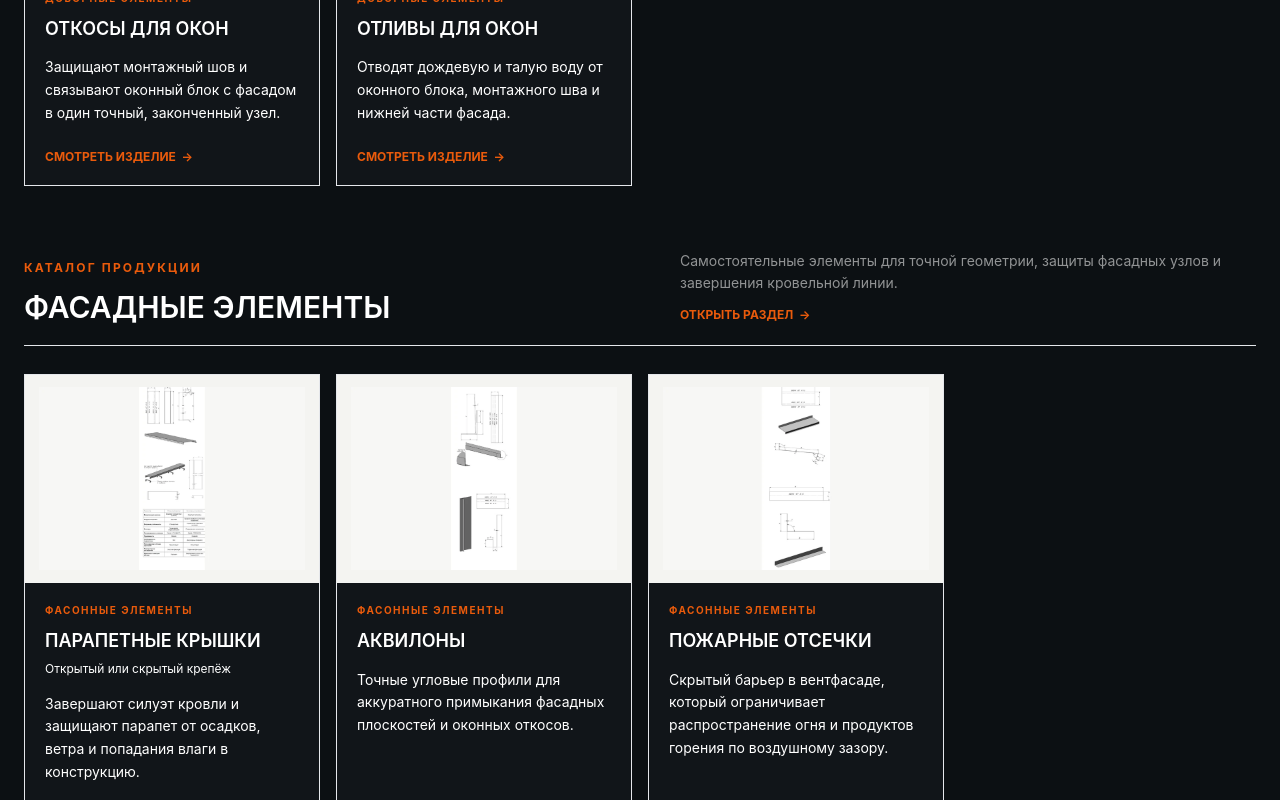
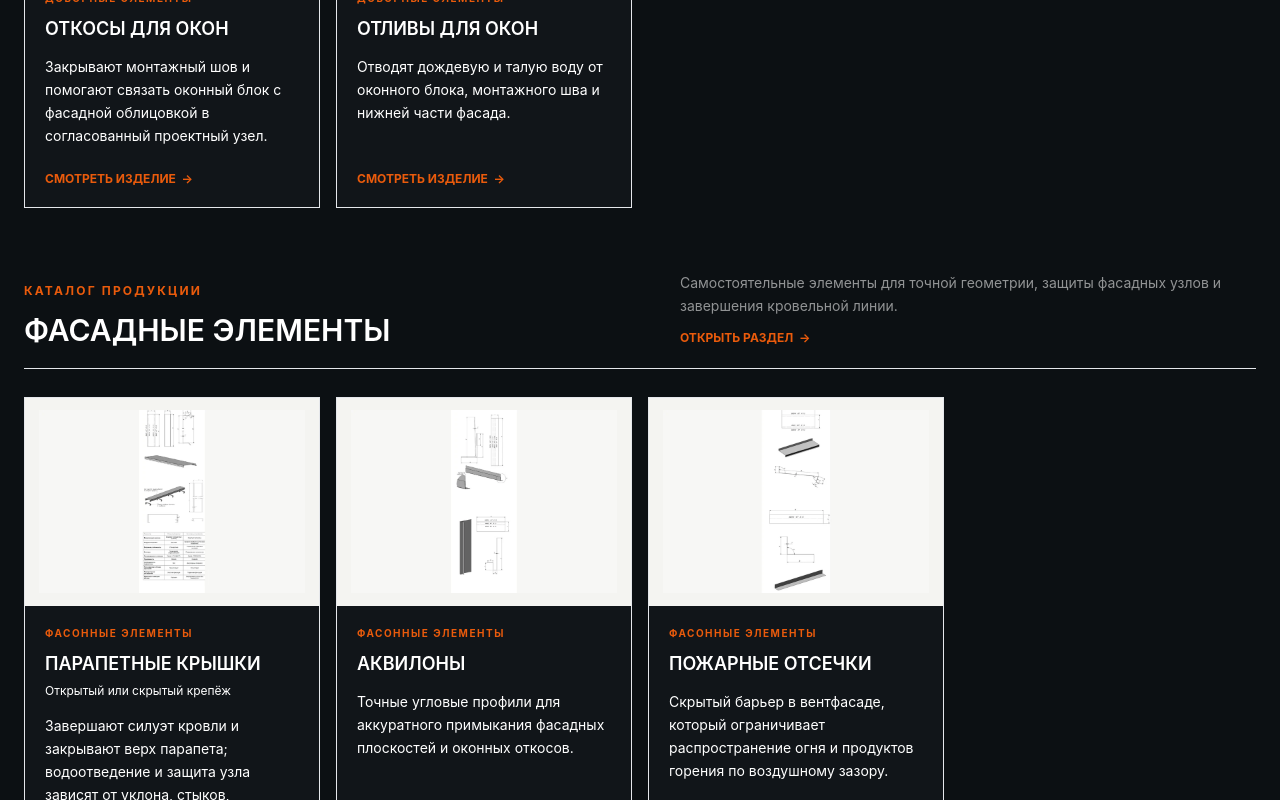
Before and after one commit to alexeyborisov19-sys/alexeyborisov19-sys-steel-probuct, a Next.js app: page /products in a window 1280 px wide. Shown: the part 1960-2760 px from the top of the page. Built offline with nearby package versions, Linux system fonts and the light colour scheme; no server answers.

Commit message:
content: clarify supply-only scope and project-dependent facade claims

```diff
--- a/data/products.ts
+++ b/data/products.ts
@@ -78,9 +78,9 @@ export const products: Product[] = [
     badge: "3D-геометрия",
     lead: "Объёмные кассеты для фасадов, входных групп и архитектурных акцентов, которым нужна выразительная геометрия.",
     character: "Динамичный. Живой. Меняющийся.",
-    description: "Сложная рельефная геометрия — Z-образные, трапециевидные и волнообразные грани — выводит фасад из плоскости. Глубина рельефа от 15 до 80 мм создаёт выразительную игру света и тени, а дополнительная жёсткость панели помогает сохранить точную форму на объекте.",
+    description: "Сложная рельефная геометрия — Z-образные, трапециевидные и волнообразные грани — выводит фасад из плоскости. Глубина рельефа от 15 до 80 мм создаёт выразительную игру света и тени. Рельеф изменяет жёсткость панели; допустимые размеры и исполнение проверяются по проектным данным.",
     applications: ["Торгово-развлекательные центры", "Входные группы", "Акцентные фасады", "Жилые комплексы с авторской архитектурой"],
-    advantage: "Объёмная геометрия усиливает архитектурный образ и повышает жёсткость панели.",
+    advantage: "Объёмная геометрия усиливает архитектурный образ; конструктивные параметры панели согласуются под размеры и условия конкретного проекта.",
     specs: metalCassetteSpecs,
     technicalImage: "/images/products/technical/metallokassety-relef.webp",
     sourceSheet: "/images/products/catalog-sheets/page-05.png",
@@ -108,15 +108,15 @@ export const products: Product[] = [
     slug: "otkosy-dlya-okon",
     title: "Откосы для окон",
     category: "Доборные элементы",
-    lead: "Защищают монтажный шов и связывают оконный блок с фасадом в один точный, законченный узел.",
+    lead: "Закрывают монтажный шов и помогают связать оконный блок с фасадной облицовкой в согласованный проектный узел.",
     character: "Обрамляющий. Глубинный. Защитный.",
-    description: "Г-образные или П-образные профили закрывают боковые и верхнюю плоскости оконного проёма, защищая монтажную пену от ультрафиолета и помогая сформировать аккуратный контур окна. Изготавливаем откосы под размеры конкретного проёма — это уменьшает подрезку на площадке и снижает риск заметных зазоров.",
+    description: "Г-образные или П-образные профили закрывают боковые и верхнюю плоскости оконного проёма, ограничивают прямое воздействие ультрафиолета на монтажный шов и помогают сформировать аккуратный контур окна. Изготавливаем откосы под размеры конкретного проёма, чтобы уменьшить объём подрезки на площадке; итоговые зазоры зависят от замеров, основания и монтажа.",
     applications: ["Оконные проёмы", "Вентилируемые фасады", "Жилые и коммерческие здания", "Реконструкция фасадов"],
-    advantage: "Изготовление под объект обеспечивает точную стыковку с рамой, кассетами и отливом.",
+    advantage: "Изготовление под размеры объекта помогает точнее состыковать откос с рамой, кассетами и отливом при корректных замерах и монтаже.",
     specs: [
       { label: "Форма", value: "Г-образные или П-образные профили под глубину и геометрию конкретного проёма" },
-      { label: "Функция", value: "Закрывают боковые и верхнюю плоскости, защищают монтажный шов от ультрафиолета и влаги" },
-      { label: "Результат", value: "Чистый контур окна, меньше подрезки на объекте и точная стыковка с рамой, кассетами и отливом" },
+      { label: "Функция", value: "Закрывают боковые и верхнюю плоскости; защита монтажного шва от влаги и УФ определяется конструкцией всего проектного узла" },
+      { label: "Результат", value: "Аккуратный контур окна и уменьшение объёма подрезки при корректных исходных размерах и монтаже" },
     ],
     technicalImage: "/images/products/technical/akvilon-i-otkosy.webp",
     sourceSheet: "/images/products/catalog-sheets/page-07.png",
@@ -127,14 +127,14 @@ export const products: Product[] = [
     title: "Парапетные крышки",
     category: "Фасонные элементы",
     badge: "Открытый или скрытый крепёж",
-    lead: "Завершают силуэт кровли и защищают парапет от осадков, ветра и попадания влаги в конструкцию.",
-    character: "Герметичный. Завершающий.",
-    description: "Парапетные крышки изготавливаются по размерам конкретной парапетной стенки. Для проектов с приоритетом скорости предусмотрен открытый крепёж; для премиального, гладкого результата — монтаж на скрытых опорных профилях. В обоих вариантах профиль формирует необходимый сток воды и защищает фасадный узел.",
+    lead: "Завершают силуэт кровли и закрывают верх парапета; водоотведение и защита узла зависят от уклона, стыков, крепления и проектного решения.",
+    character: "Завершающий. Архитектурный. Защитный.",
+    description: "Парапетные крышки изготавливаются по размерам конкретной парапетной стенки. Возможны открытый крепёж или исполнение на скрытых опорных профилях. Профиль участвует в организации стока воды, а работоспособность всего узла определяется проектом, включая уклон, стыки, основание и крепление.",
     applications: ["Жилые комплексы", "Бизнес-центры", "Промышленные и логистические здания", "Административные объекты"],
-    advantage: "Два способа монтажа позволяют точно выбрать баланс скорости, эстетики и ветровой устойчивости.",
+    advantage: "Открытый или скрытый способ крепления выбирается по архитектуре, основанию и требованиям проектного узла.",
     specs: [
-      { label: "Открытый крепёж", value: "Высокая скорость монтажа; окрашенные шляпки остаются видимыми" },
-      { label: "На опорных профилях", value: "Скрытый крепёж; гладкая монолитная поверхность и повышенная ветровая устойчивость" },
+      { label: "Открытый крепёж", value: "Крепёж остаётся видимым; цвет шляпок можно согласовать с покрытием изделия" },
+      { label: "На опорных профилях", value: "Скрытый крепёж и гладкая видимая поверхность; сечения и шаг крепления принимаются по проектным данным" },
       { label: "Подсистема", value: "Не требуется / требуется опорный профиль — в зависимости от выбранного решения" },
       { label: "Подбор", value: "Тип крепления, уклон, ширина парапета и цвет рассчитываются под объект" },
     ],
@@ -194,7 +194,7 @@ export const productGroups = [
   },
   {
     title: "Доборные элементы",
-    description: "Откосы и отливы для аккуратного, защищённого оконного узла без полевой подрезки на объекте.",
+    description: "Откосы и отливы для аккуратного оконного узла с уменьшением объёма подрезки на объекте.",
     href: "/products/dobornye-elementy",
     slugs: ["otkosy-dlya-okon", "otlivy-dlya-okon"],
   },
--- a/data/solution-details.ts
+++ b/data/solution-details.ts
@@ -104,9 +104,9 @@ export const solutionDetails: SolutionDetail[] = [
     title: "Монтажные и защитные системы для инженерной инфраструктуры",
     description: "Кронштейны, опоры, конструкции для коммуникаций и оборудования, вентиляционные решетки, люки и кровельные системы.",
     image: "/images/web/solution-engineering.jpg",
-    introduction: "Производим не сами инженерные коммуникации, а изделия для их размещения, крепления, обслуживания и защиты. Конструкцию изготавливаем по исходным данным о трассе, массе оборудования, основании, сервисном доступе и особенностях кровли или фасада; расчётные нагрузки и узлы крепления задаются проектом.",
+    introduction: "Производим не сами инженерные коммуникации, а изделия для их размещения, крепления, обслуживания и защиты. Конструкцию изготавливаем по исходным данным о трассе, массе оборудования, основании, сервисном доступе и особенностях кровли или фасада; расчётные нагрузки и узлы крепления задаются проектом. Монтаж на объекте не выполняем: передаём изготовленный и промаркированный комплект для монтажной организации заказчика.",
     highlights: [
-      { title: "Решения для комплексного монтажа", text: "Производим и поставляем согласованный комплект: кронштейны, рамы, опоры, направляющие и крепёж — по проектной схеме, КД и данным о нагрузках и основании." },
+      { title: "Комплект для монтажа", text: "Производим и поставляем согласованный комплект: кронштейны, рамы, опоры, направляющие и крепёж — по проектной схеме, КД и данным о нагрузках и основании." },
       { title: "Доступ для сервиса", text: "Закладываем люки, съёмные панели, зоны обслуживания и возможность замены элементов." },
       { title: "Для крыши и фасада", text: "Исходные требования к основанию, ветровой нагрузке, водоотведению и совместимости с кровельным пирогом принимаем из проектной документации." },
     ],
```
Also changed, not shown: 1 other file (tests, documents, lock files or other folders).
